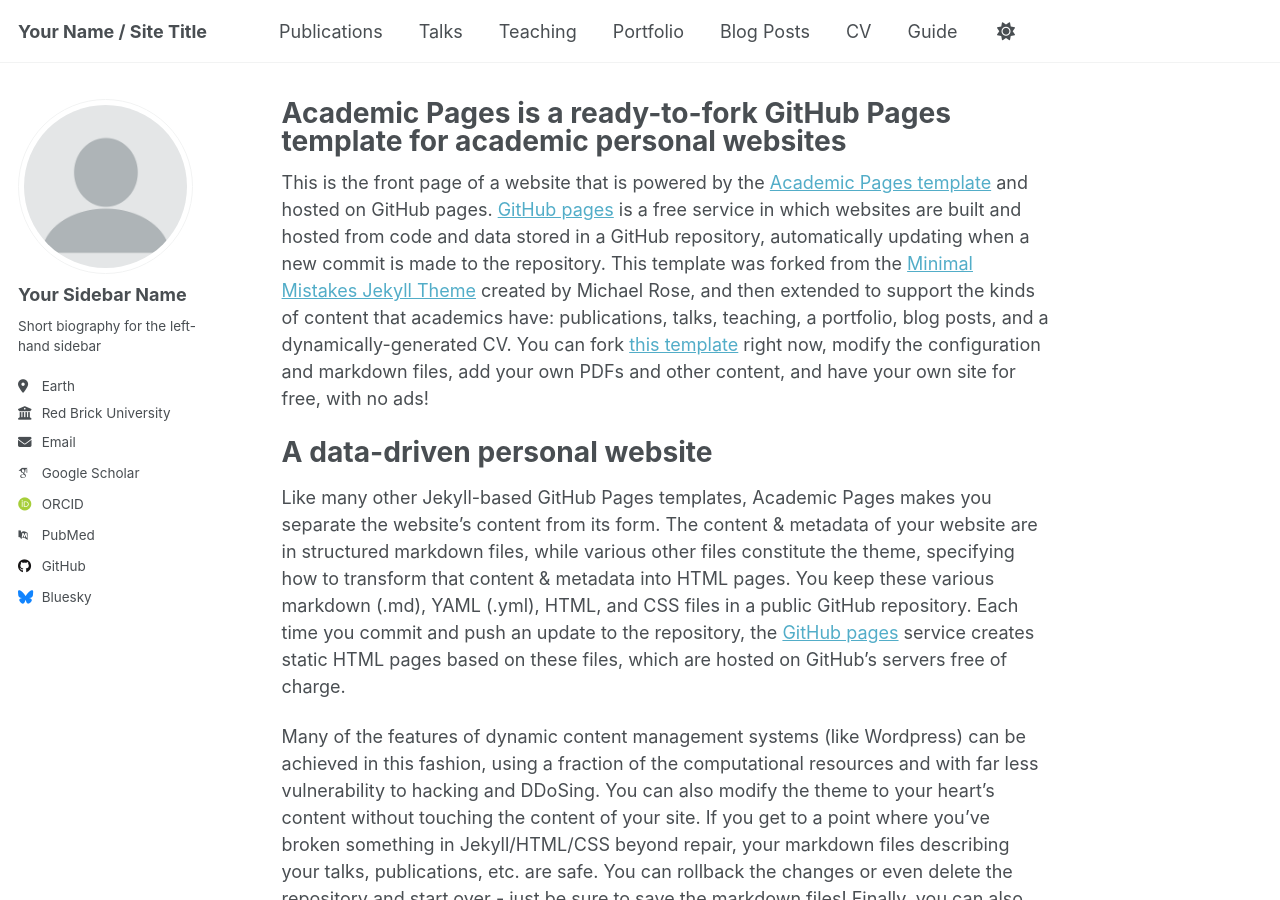
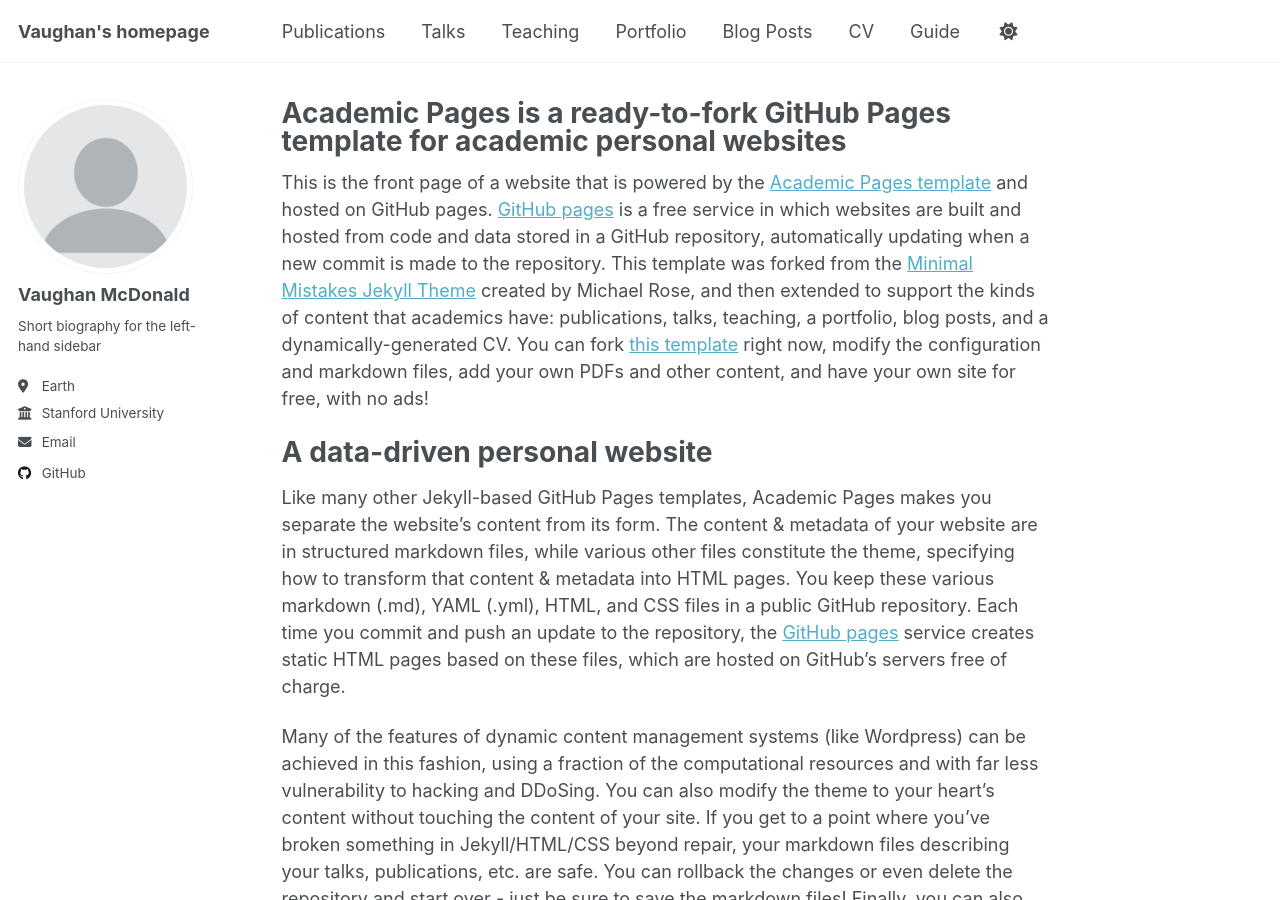
Before and after one commit to mcvaughanald/mcvaughanald.github.io, a Jekyll site: the page built from _pages/about.md, in a window 1280 px wide and 900 px high. Built offline with Jekyll 4.4.1, drawn with Linux system fonts in a browser that asks for light colours; some web fonts are replaced.

Commit message:
Update _config.yml

```diff
--- a/_config.yml
+++ b/_config.yml
@@ -9,7 +9,7 @@
 # Basic Site Settings
 locale                   : "en-US"
 site_theme               : "default"
-title                    : "Your Name / Site Title"
+title                    : "Vaughan's homepage"
 title_separator          : "-"
 name                     : &name "Your Name"
 description              : &description "personal description"
@@ -23,22 +23,22 @@ repository               : "academicpages/academicpages.github.io"
 author:
   # Biographic information
   avatar           : "profile.png"
-  name             : "Your Sidebar Name"
+  name             : "Vaughan McDonald"
   pronouns         : # example: "she/her"
   bio              : "Short biography for the left-hand sidebar"
   location         : "Earth"
-  employer         : "Red Brick University"
+  employer         : "Stanford University"
   uri              : # URL
-  email            : "none@example.org"
+  email            : "first_initial k last_initial at stanford d o t e d u"
 
   # Academic websites
   academia         : # URL
   arxiv            : # URL - Update with the correct link to your profile
-  googlescholar    : "https://scholar.google.com/citations?user=PS_CX0AAAAAJ"
+  googlescholar    : #"https://scholar.google.com/citations?user=PS_CX0AAAAAJ"
   impactstory      : # URL
-  orcid            : "http://orcid.org/yourorcidurl"
+  orcid            : #"http://orcid.org/yourorcidurl"
   semantic         : # URL
-  pubmed           : "https://www.ncbi.nlm.nih.gov/pubmed/?term=john+snow"
+  pubmed           : #"https://www.ncbi.nlm.nih.gov/pubmed/?term=john+snow"
   researchgate     : # URL
   scopus           : # URL
 
@@ -51,7 +51,7 @@ author:
   stackoverflow    : # User number or user number and name (i.e., use "1" or "1/jeff-atwood")
 
   # Social media
-  bluesky          : "bsky.app" # Replace this with you Bluesky username
+  # bluesky          : "bsky.app" # Replace this with you Bluesky username
   facebook         : # Username
   flickr           : # Username
   foursquare       : # Username
```
